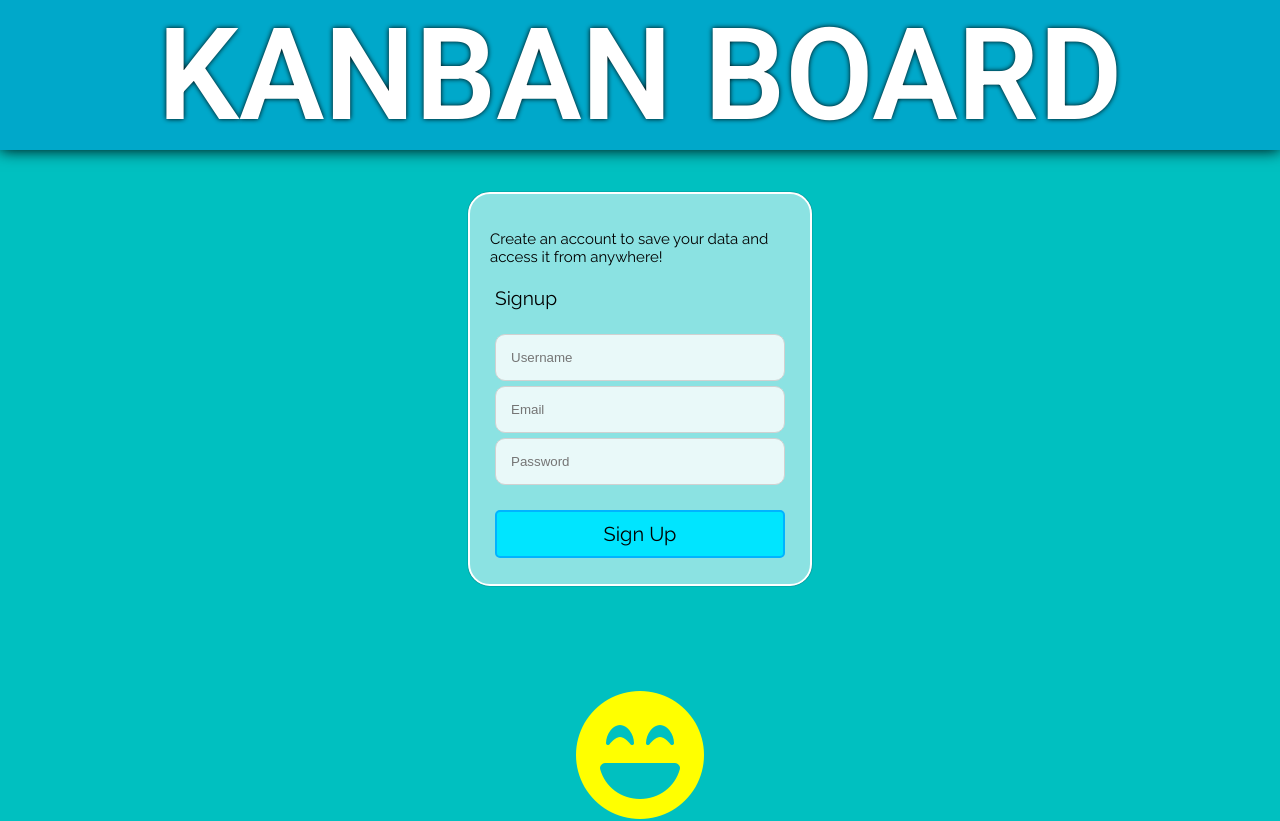
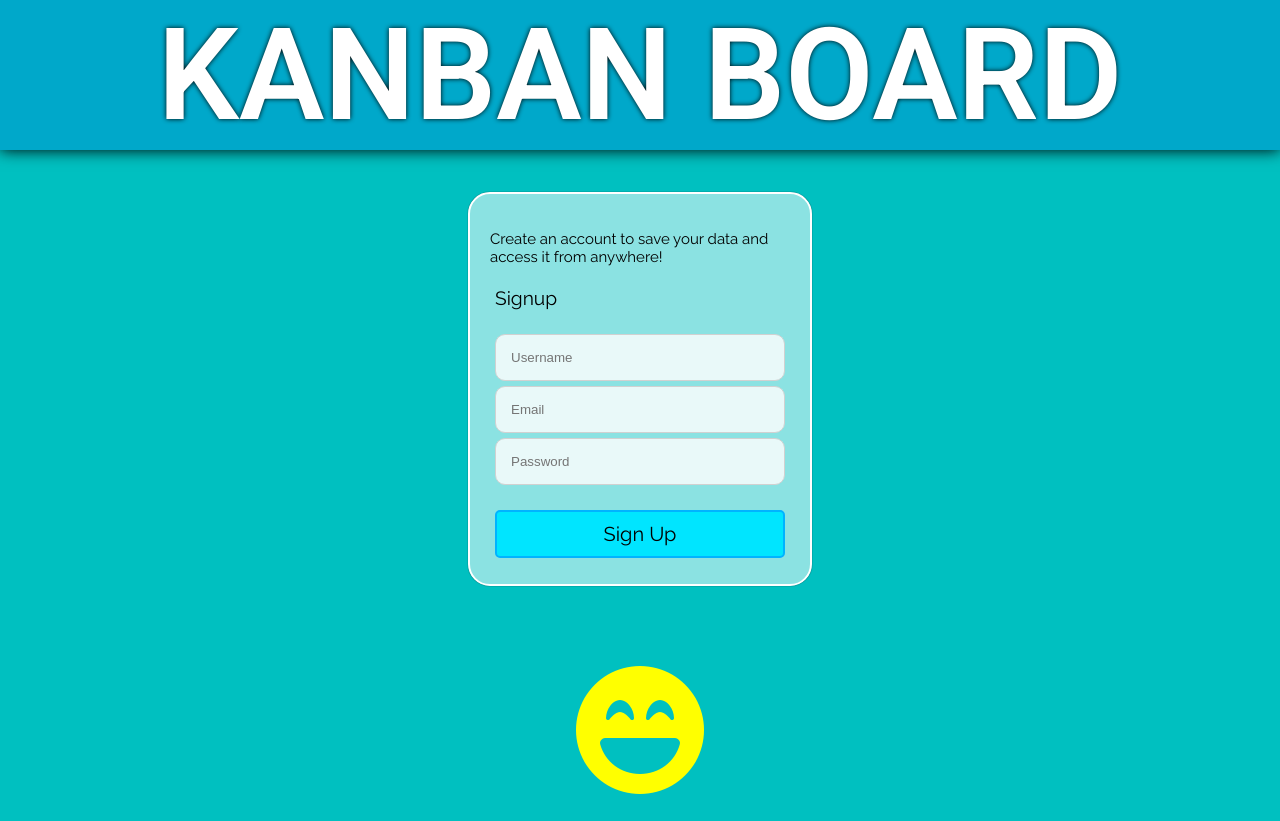
Before and after one commit to ibrahimkarim22/kanbanboard, a React (Vite) app: page / in a window 1280 px wide. Shown: the top 821 px of the page. Built offline with nearby package versions, Linux system fonts and the light colour scheme; no server answers; a web font is replaced by a local one.

Commit message:
app is ready to be put on porfolio. fixed margin for animation face

```diff
--- a/src/scss/authentication.scss
+++ b/src/scss/authentication.scss
@@ -235,6 +235,9 @@
         width: 100px;
         height: 100px;
     }
+    .face {
+        margin-bottom: 100px;
+    }
 
 }
 
```
